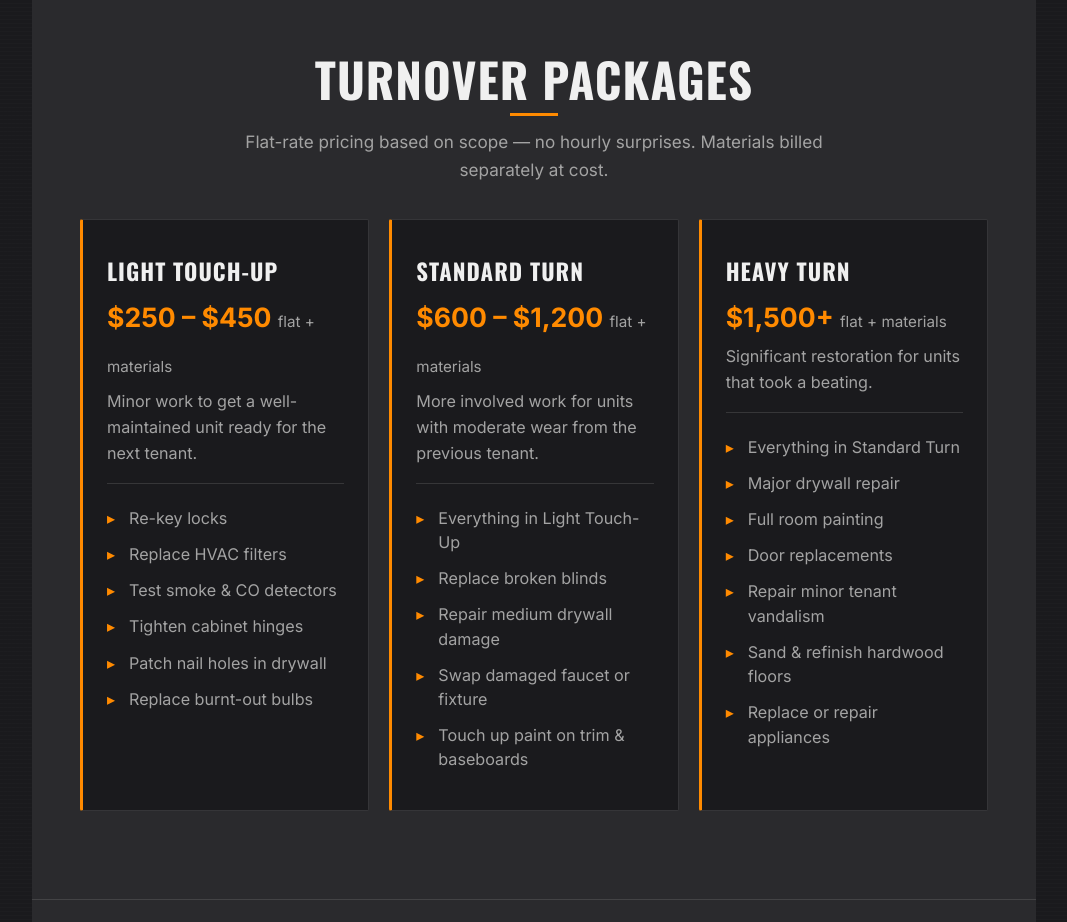
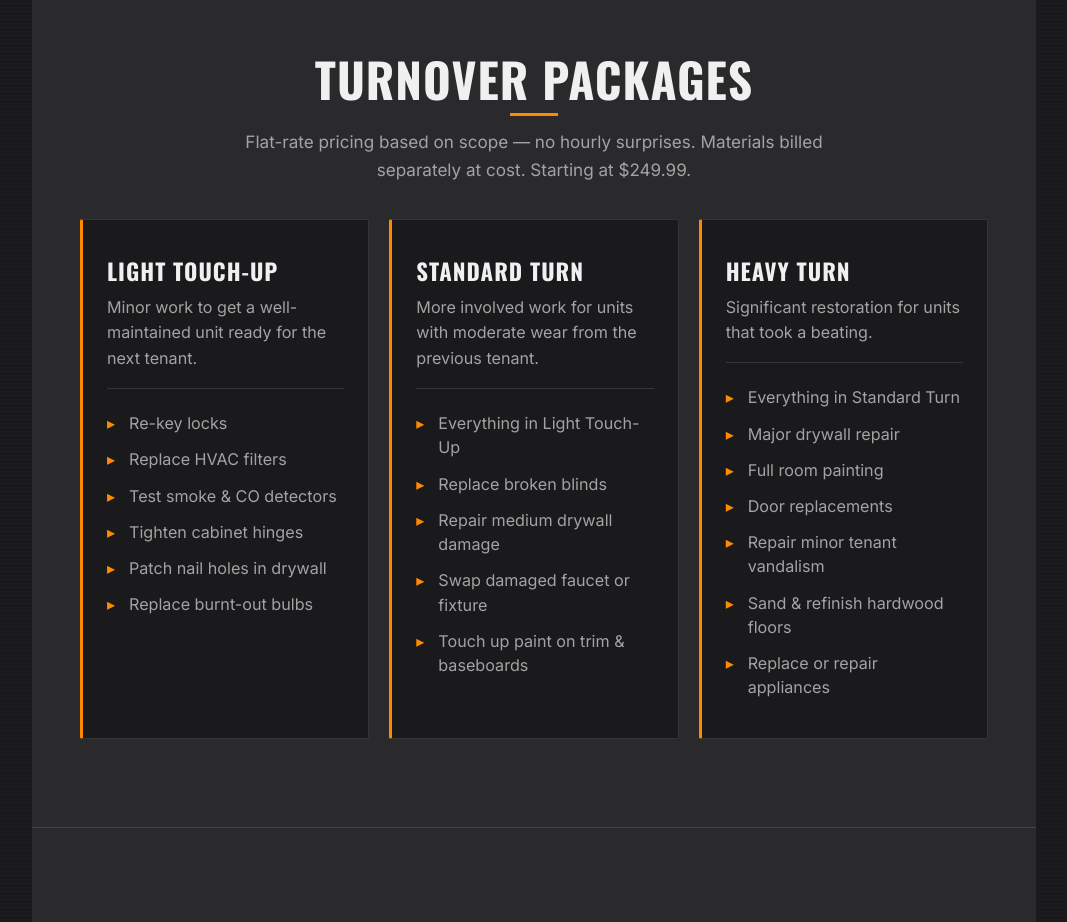
Before and after one commit to Cwill2778/nigms-app, a React (Vite) app: page /turnovers in a window 1280 px wide. Shown: the part 2180-3102 px from the top of the page, without its empty margins (106-1173 px from the left). Built offline with nearby package versions, Linux system fonts and the light colour scheme.

Commit message:
Updates: SEO Optimization

```diff
--- a/src/pages/Turnovers.jsx
+++ b/src/pages/Turnovers.jsx
@@ -86,13 +86,12 @@ function Turnovers() {
         <div className="accent-bar" aria-hidden="true"></div>
         <p>
           Flat-rate pricing based on scope — no hourly surprises. Materials
-          billed separately at cost.
+          billed separately at cost. Starting at $249.99.
         </p>
 
         <div className="packages-grid">
           <div className="package-card">
             <p className="package-name">Light Touch-Up</p>
-            <p className="package-price">$250 – $450 <span>flat + materials</span></p>
             <p className="package-description">
               Minor work to get a well-maintained unit ready for the next tenant.
             </p>
@@ -108,7 +107,6 @@ function Turnovers() {
 
           <div className="package-card">
             <p className="package-name">Standard Turn</p>
-            <p className="package-price">$600 – $1,200 <span>flat + materials</span></p>
             <p className="package-description">
               More involved work for units with moderate wear from the previous tenant.
             </p>
@@ -123,7 +121,6 @@ function Turnovers() {
 
           <div className="package-card">
             <p className="package-name">Heavy Turn</p>
-            <p className="package-price">$1,500+ <span>flat + materials</span></p>
             <p className="package-description">
               Significant restoration for units that took a beating.
             </p>
```
